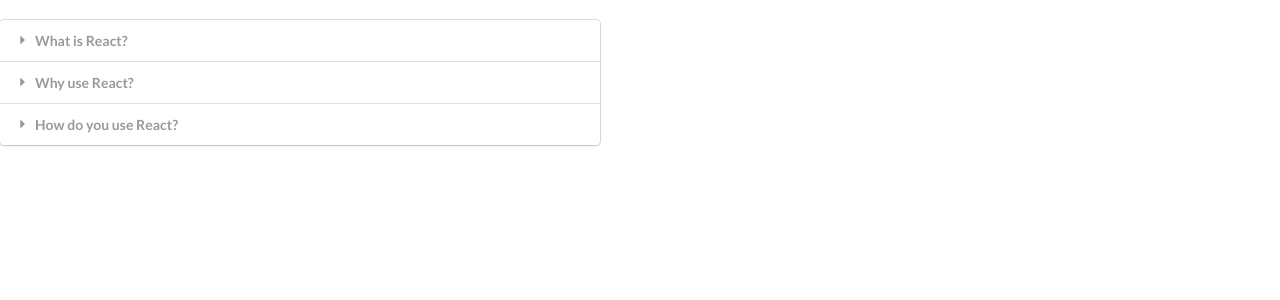
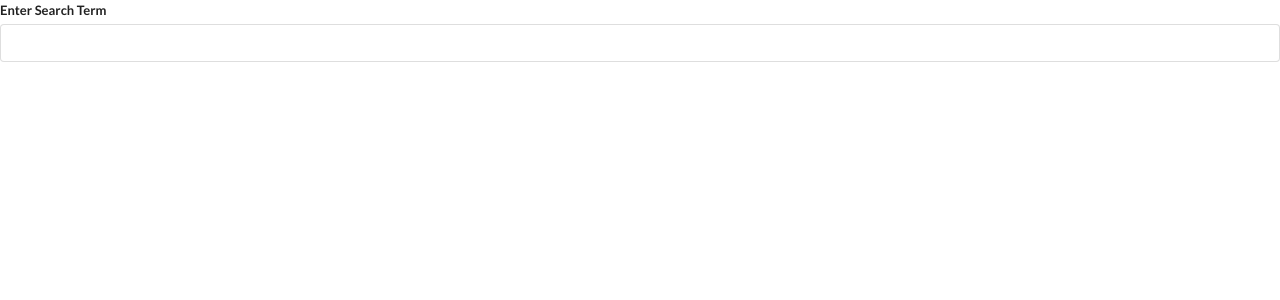
Before and after one commit to Raz3n/widgets, a React (Create React App) app: page / in a window 1280 px wide. Shown: the top 300 px of the page. Built offline with nearby package versions, Linux system fonts and the light colour scheme.

Commit message:
adds useEffect hook with data arg to rerender if data is changed

```diff
--- a/src/App.js
+++ b/src/App.js
@@ -1,5 +1,6 @@
 import React from "react";
 import Accordion from "./components/Accordion";
+import Search from "./components/Search";
 
 const items = [
   {
@@ -19,8 +20,7 @@
 export default () => {
   return (
     <div>
-      <br />
-      <Accordion items={items} />
+      <Search />
     </div>
   );
 };
--- /dev/null
+++ b/src/components/Search.js
@@ -0,0 +1,25 @@
+import React, { useState, useEffect } from "react";
+
+const Search = () => {
+  const [term, setTerm] = useState("");
+  useEffect(() => {
+
+  }, [term]);
+
+  return (
+    <div>
+      <div className="ui form">
+        <div className="field">
+          <label>Enter Search Term</label>
+          <input
+            className="input"
+            value={term}
+            onChange={(e) => setTerm(e.target.value)}
+          />
+        </div>
+      </div>
+    </div>
+  );
+};
+
+export default Search;
```
